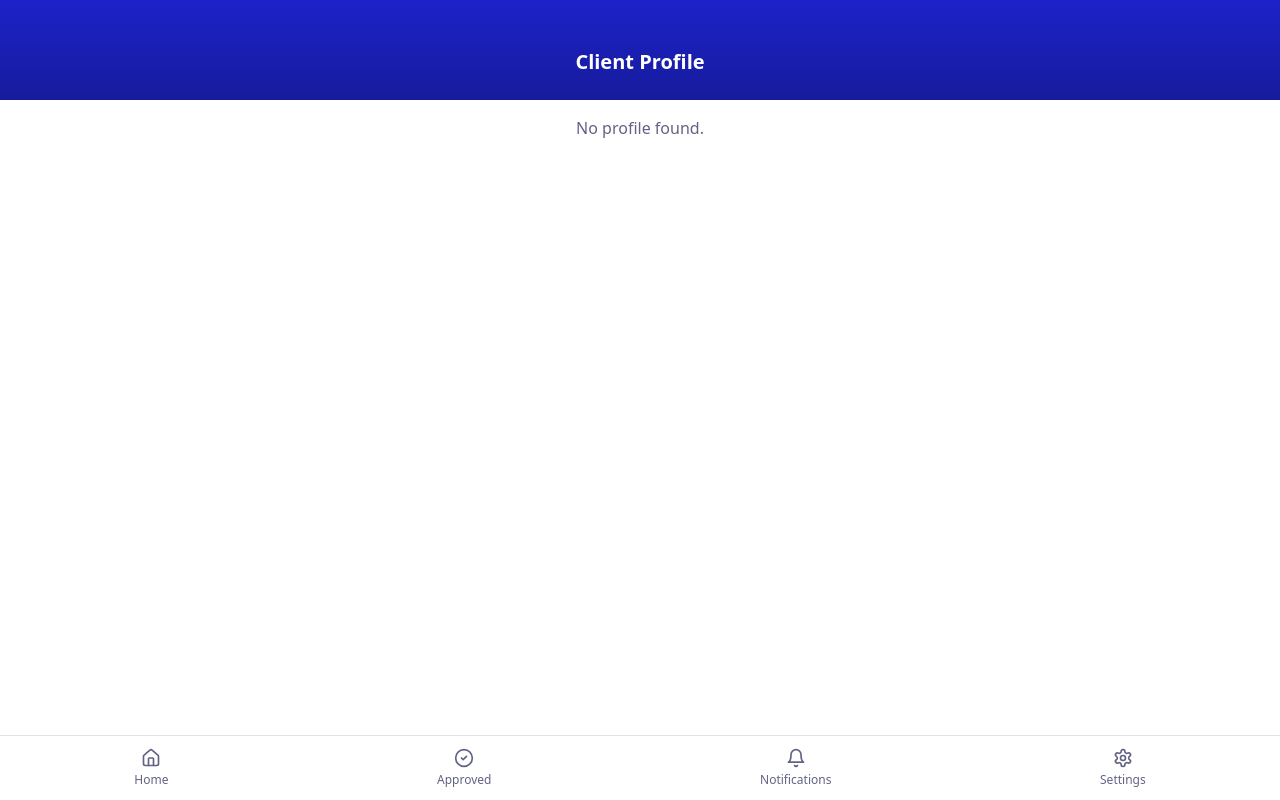
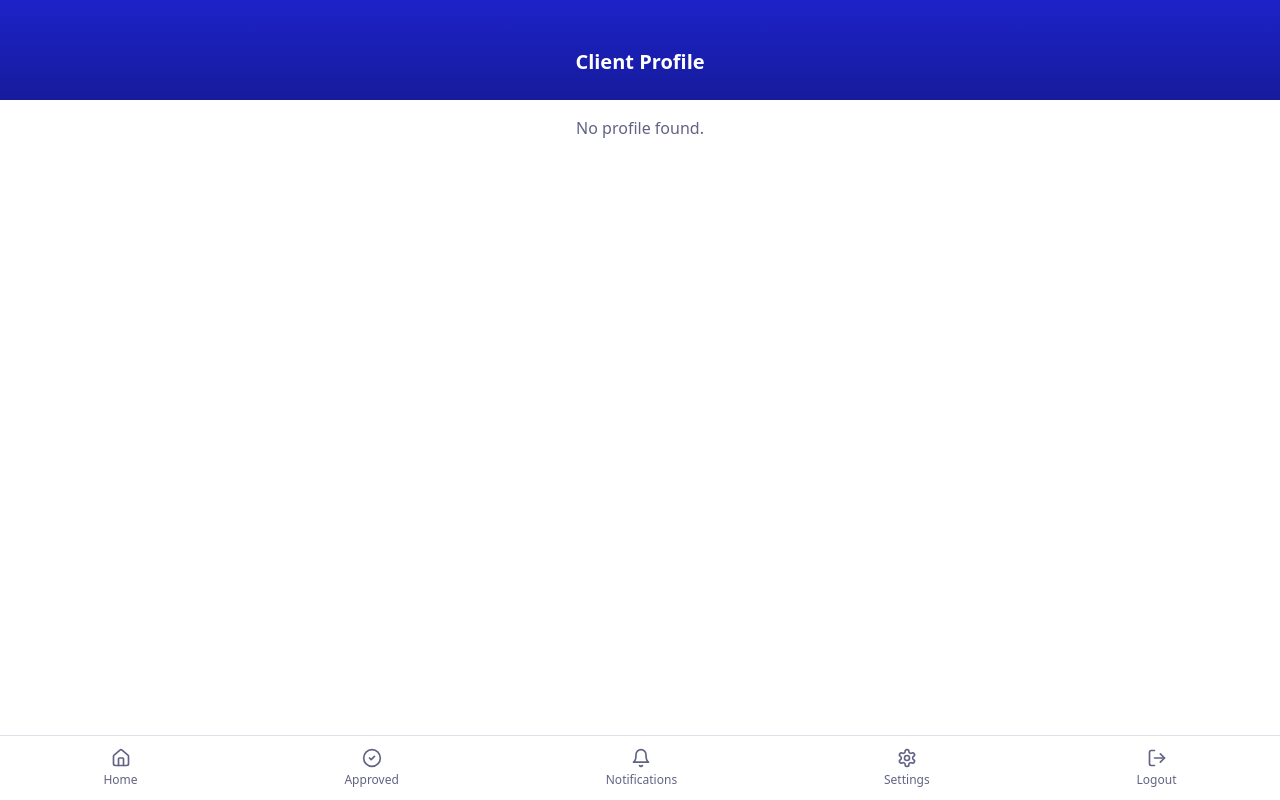
Before and after one commit to drewthatcoder/always-best-care-provider, a React (Vite) app: page /chat in a window 1280 px wide. Built offline with nearby package versions, Linux system fonts and the light colour scheme; the HTML template or start-up script is replaced by a standard one.

Commit message:
Update BottomNav.tsx

```diff
--- a/src/components/BottomNav.tsx
+++ b/src/components/BottomNav.tsx
@@ -1,17 +1,23 @@
-import { Home, CalendarDays, User, Settings, MessageCircle, Bell, CheckCircle2 } from 'lucide-react';
+import { Home, Bell, CheckCircle2, Settings, LogOut } from 'lucide-react';
 import { useLocation, useNavigate } from 'react-router-dom';
 import { cn } from '@/lib/utils';
+import { supabase } from '@/integrations/supabase/client';
 
 const BottomNav = () => {
   const location = useLocation();
   const navigate = useNavigate();
 
   const navItems = [
-    { icon: Home, label: 'Home', path: '/dashboard' },
-    { icon: CheckCircle2, label: 'Approved', path: '/approved-shifts' },
-    { icon: Bell, label: 'Notifications', path: '/notifications' },
-    { icon: Settings, label: 'Settings', path: '/settings' },
+    { icon: Home,         label: 'Home',          path: '/dashboard' },
+    { icon: CheckCircle2, label: 'Approved',       path: '/approved-shifts' },
+    { icon: Bell,         label: 'Notifications',  path: '/notifications' },
+    { icon: Settings,     label: 'Settings',       path: '/settings' },
   ];
+
+  const handleLogout = async () => {
+    await supabase.auth.signOut();
+    navigate('/provider-login');
+  };
 
   return (
     <nav className="fixed bottom-0 left-0 right-0 bg-card border-t border-border safe-area-bottom z-50">
@@ -32,6 +38,13 @@ const BottomNav = () => {
             </button>
           );
         })}
+        <button
+          onClick={handleLogout}
+          className="flex flex-col items-center gap-1 px-2 py-1 text-xs transition-colors text-muted-foreground hover:text-destructive"
+        >
+          <LogOut className="w-5 h-5" />
+          <span>Logout</span>
+        </button>
       </div>
     </nav>
   );
```
